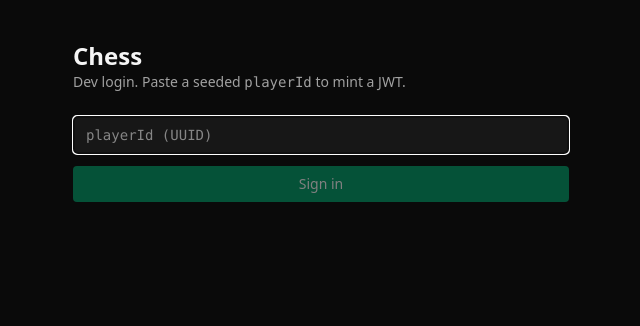
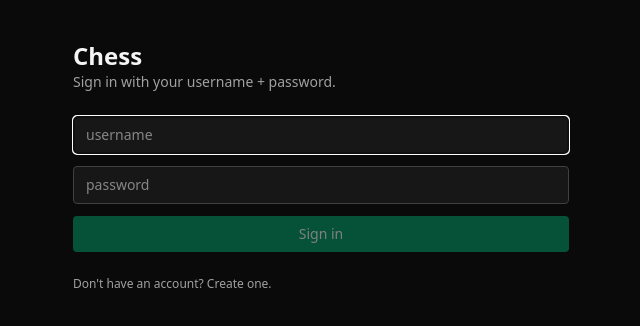
Before and after one commit to shivanand217/chess-web, a Next.js app: page / in a window 1280 px wide. Shown: the top 326 px of the page, without its empty margins (319-959 px from the left). Built offline with nearby package versions, Linux system fonts and the light colour scheme; no server answers.

Commit message:
feat: username+password form with signup toggle

```diff
--- a/src/app/page.tsx
+++ b/src/app/page.tsx
@@ -1,19 +1,24 @@
-// Landing + dev login. Paste a known playerId (from seed data) and get a JWT. Once auth has real
-// password flows we'll replace this with a username/password form.
-'use client';
+// Login + signup, toggled on the same form. Seeded players use `pw_<username>` as their password
+// (see packages/db/src/seed.ts :: seedPasswordFor); real signups pick anything ≥ 8 chars.
+"use client";
 
-import { useState, type FormEvent } from 'react';
-import { useRouter } from 'next/navigation';
-import { useSession } from '@/lib/session-store';
+import { useState, type FormEvent } from "react";
+import { useRouter } from "next/navigation";
+import { useSession } from "@/lib/session-store";
+
+type Mode = "login" | "signup";
 
 export default function Home() {
-  const { session, loading, error, login, logout } = useSession();
-  const [playerId, setPlayerId] = useState('');
+  const { session, loading, error, login, signup, logout } = useSession();
+  const [mode, setMode] = useState<Mode>("login");
+  const [username, setUsername] = useState("");
+  const [password, setPassword] = useState("");
   const router = useRouter();
 
   const onSubmit = async (e: FormEvent<HTMLFormElement>): Promise<void> => {
     e.preventDefault();
-    await login(playerId.trim());
+    if (mode === "login") await login(username.trim(), password);
+    else await signup(username.trim(), password);
   };
 
   if (session) {
@@ -28,7 +33,7 @@ export default function Home() {
         <div className="flex gap-3">
           <button
             type="button"
-            onClick={() => router.push('/matchmaking')}
+            onClick={() => router.push("/matchmaking")}
             className="rounded bg-emerald-600 px-4 py-2 text-sm font-medium hover:bg-emerald-500"
           >
             Find a match
@@ -50,31 +55,47 @@ export default function Home() {
       <header>
         <h1 className="text-2xl font-semibold">Chess</h1>
         <p className="text-sm text-neutral-400">
-          Dev login. Paste a seeded <span className="font-mono">playerId</span> to mint a JWT.
+          {mode === "login"
+            ? "Sign in with your username + password."
+            : "Create a new account."}
         </p>
       </header>
       <form onSubmit={onSubmit} className="flex flex-col gap-3">
         <input
           type="text"
-          placeholder="playerId (UUID)"
-          value={playerId}
-          onChange={(e) => setPlayerId(e.target.value)}
-          className="rounded border border-neutral-700 bg-neutral-900 px-3 py-2 font-mono text-sm"
+          placeholder="username"
+          value={username}
+          onChange={(e) => setUsername(e.target.value)}
+          autoComplete="username"
+          className="rounded border border-neutral-700 bg-neutral-900 px-3 py-2 text-sm"
           autoFocus
+        />
+        <input
+          type="password"
+          placeholder="password"
+          value={password}
+          onChange={(e) => setPassword(e.target.value)}
+          autoComplete={mode === "login" ? "current-password" : "new-password"}
+          className="rounded border border-neutral-700 bg-neutral-900 px-3 py-2 text-sm"
         />
         <button
           type="submit"
-          disabled={loading || !playerId}
+          disabled={loading || !username || !password}
           className="rounded bg-emerald-600 px-4 py-2 text-sm font-medium hover:bg-emerald-500 disabled:cursor-not-allowed disabled:opacity-50"
         >
-          {loading ? 'Signing in…' : 'Sign in'}
+          {loading ? "…" : mode === "login" ? "Sign in" : "Create account"}
         </button>
-        {error ? (
-          <p className="text-sm text-red-400">
-            {error}
-          </p>
-        ) : null}
+        {error ? <p className="text-sm text-red-400">{error}</p> : null}
       </form>
+      <button
+        type="button"
+        onClick={() => setMode(mode === "login" ? "signup" : "login")}
+        className="w-fit text-xs text-neutral-400 underline-offset-2 hover:text-neutral-200 hover:underline"
+      >
+        {mode === "login"
+          ? "Don't have an account? Create one."
+          : "Already have an account? Sign in."}
+      </button>
     </main>
   );
 }
```
